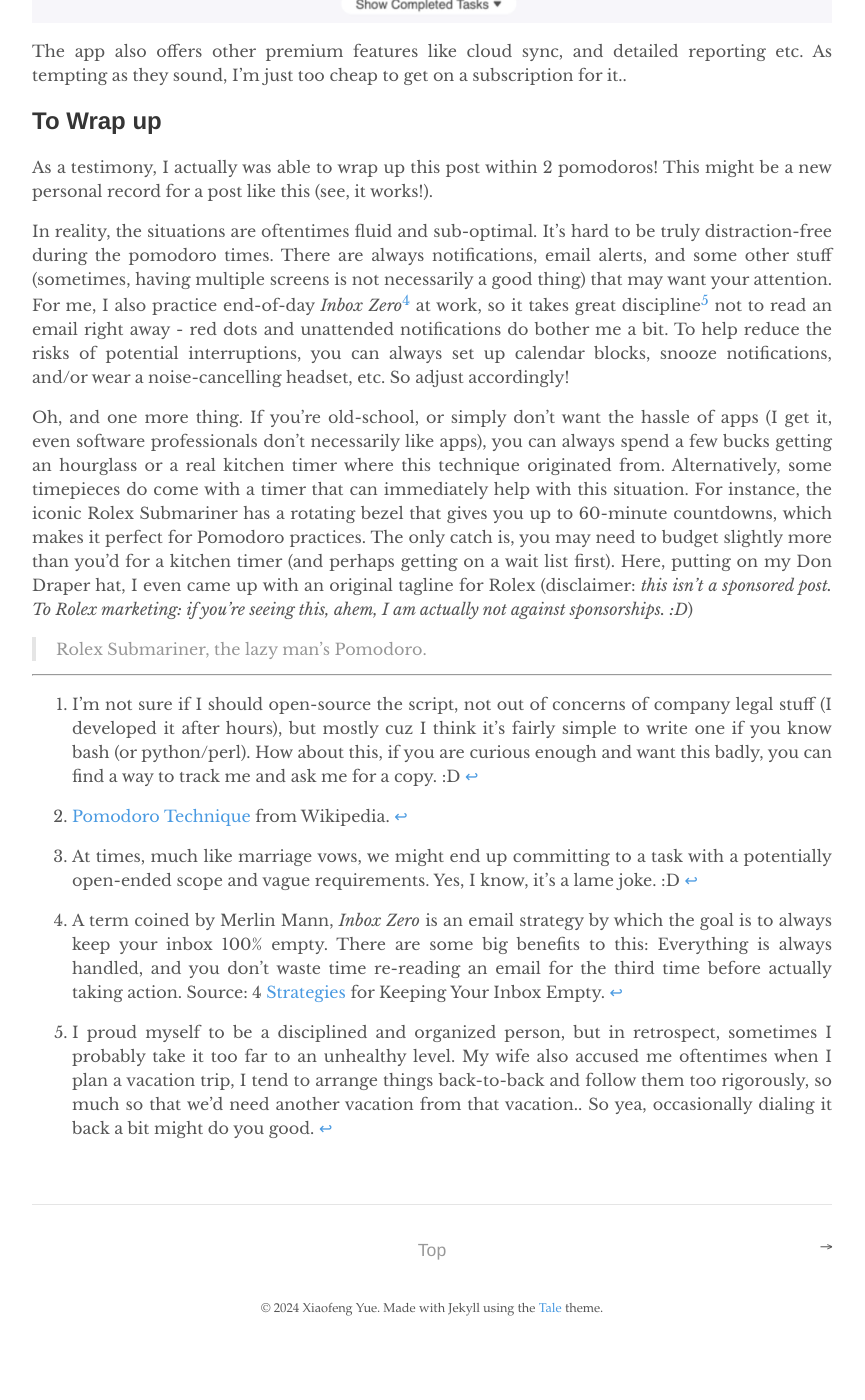
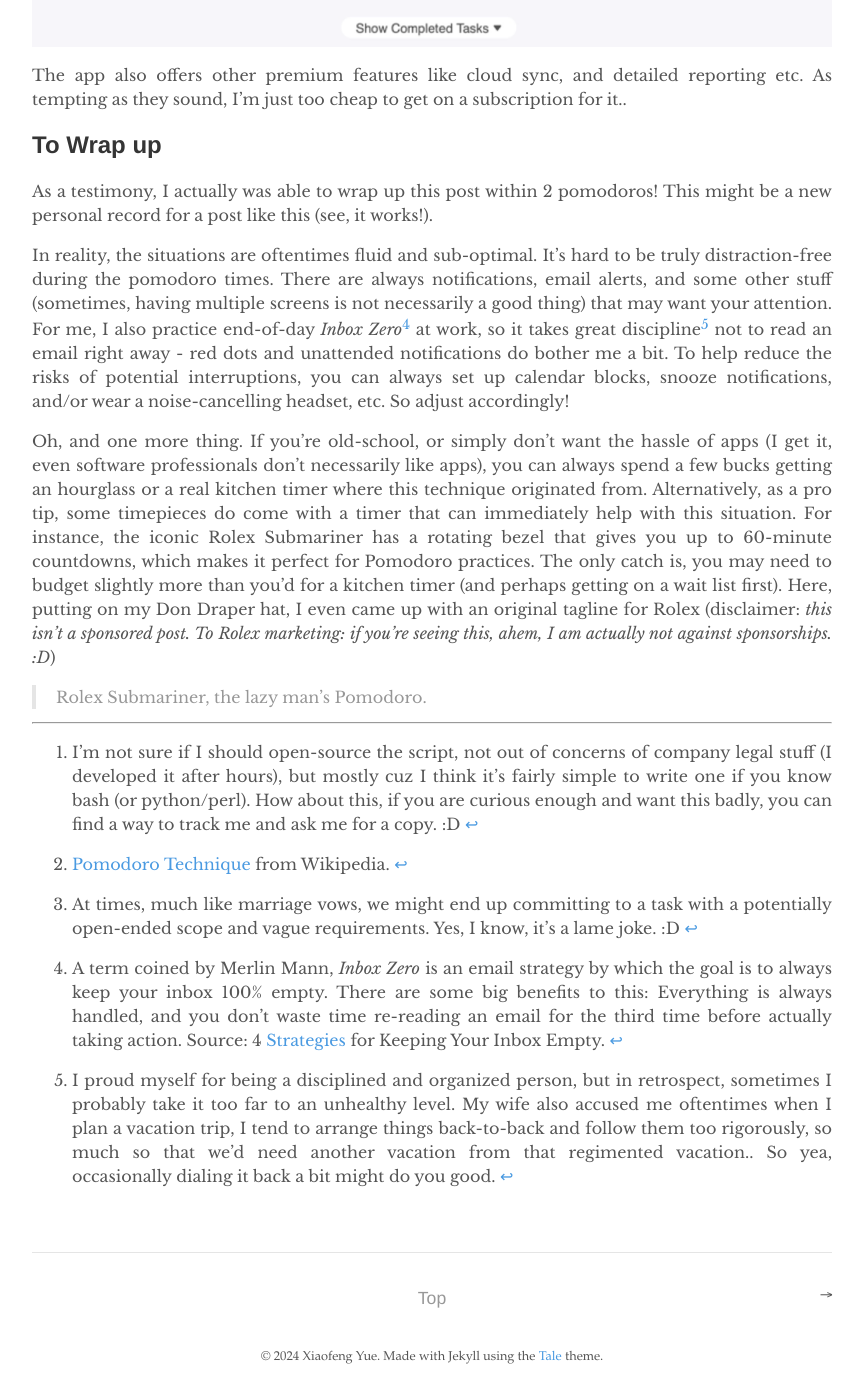
Before and after one commit to yuexiaofeng/yuexiaofeng.github.io, a Jekyll site: the page built from _posts/2024-03-11-pomodoro.md, in a window 1280 px wide and 1400 px high, scrolled down 2009 px. Shown: the whole window, without its empty margins (208-1073 px from the left). Built offline with Jekyll 4.4.1, drawn with Linux system fonts in a browser that asks for light colours; before the commit the page ends 3361 px from its top, so only the background shows below that; some of the changed text lies outside the part shown.

Commit message:
updated pomodoro post

```diff
--- a/_posts/2024-03-11-pomodoro.md
+++ b/_posts/2024-03-11-pomodoro.md
@@ -47,7 +47,7 @@ As a testimony, I actually was able to wrap up this post within 2 pomodoros! Thi
 
 In reality, the situations are oftentimes fluid and sub-optimal. It’s hard to be truly distraction-free during the pomodoro times. There are always notifications, email alerts, and some other stuff (sometimes, having multiple screens is not necessarily a good thing) that may want your attention. For me, I also practice end-of-day *Inbox Zero*[^fn4] at work, so it takes great discipline[^fn5] not to read an email right away - red dots and unattended notifications do bother me a bit. To help reduce the risks of potential interruptions, you can always set up calendar blocks, snooze notifications, and/or wear a noise-cancelling headset, etc. So adjust accordingly!
 
-Oh, and one more thing. If you’re old-school, or simply don't want the hassle of apps (I get it, even software professionals don’t necessarily like apps), you can always spend a few bucks getting an hourglass or a real kitchen timer where this technique originated from. Alternatively, some timepieces do come with a timer that can immediately help with this situation. For instance, the iconic Rolex Submariner has a rotating bezel that gives you up to 60-minute countdowns, which makes it perfect for Pomodoro practices. The only catch is, you may need to budget slightly more than you’d for a kitchen timer (and perhaps getting on a wait list first). Here, putting on my Don Draper hat, I even came up with an original tagline for Rolex (disclaimer: *this isn’t a sponsored post. To Rolex marketing: if you’re seeing this, ahem, I am actually not against sponsorships. :D*)
+Oh, and one more thing. If you’re old-school, or simply don't want the hassle of apps (I get it, even software professionals don’t necessarily like apps), you can always spend a few bucks getting an hourglass or a real kitchen timer where this technique originated from. Alternatively, as a pro tip, some timepieces do come with a timer that can immediately help with this situation. For instance, the iconic Rolex Submariner has a rotating bezel that gives you up to 60-minute countdowns, which makes it perfect for Pomodoro practices. The only catch is, you may need to budget slightly more than you’d for a kitchen timer (and perhaps getting on a wait list first). Here, putting on my Don Draper hat, I even came up with an original tagline for Rolex (disclaimer: *this isn’t a sponsored post. To Rolex marketing: if you’re seeing this, ahem, I am actually not against sponsorships. :D*)
 
 > Rolex Submariner, the lazy man’s Pomodoro.
 
@@ -56,4 +56,4 @@ Oh, and one more thing. If you’re old-school, or simply don't want the hassle
 [^fn2]: [Pomodoro Technique](https://en.wikipedia.org/wiki/Pomodoro_Technique){:target="_blank"} from Wikipedia.
 [^fn3]: At times, much like marriage vows, we might end up committing to a task with a potentially open-ended scope and vague requirements. Yes, I know, it's a lame joke. :D
 [^fn4]: A term coined by Merlin Mann, *Inbox Zero* is an email strategy by which the goal is to always keep your inbox 100% empty. There are some big benefits to this: Everything is always handled, and you don’t waste time re-reading an email for the third time before actually taking action. Source: 4 [Strategies](https://www.themuse.com/advice/4-strategies-for-keeping-your-inbox-empty-which-one-is-right-for-you){:target="_blank"} for Keeping Your Inbox Empty.
-[^fn5]: I proud myself to be a disciplined and organized person, but in retrospect, sometimes I probably take it too far to an unhealthy level. My wife also accused me oftentimes when I plan a vacation trip, I tend to arrange things back-to-back and follow them too rigorously, so much so that we'd need another vacation from that vacation.. So yea, occasionally dialing it back a bit might do you good.
+[^fn5]: I proud myself for being a disciplined and organized person, but in retrospect, sometimes I probably take it too far to an unhealthy level. My wife also accused me oftentimes when I plan a vacation trip, I tend to arrange things back-to-back and follow them too rigorously, so much so that we'd need another vacation from that regimented vacation.. So yea, occasionally dialing it back a bit might do you good.
```
Also changed, not shown: other parts of _posts/2024-03-11-pomodoro.md (+2 -2 lines).
